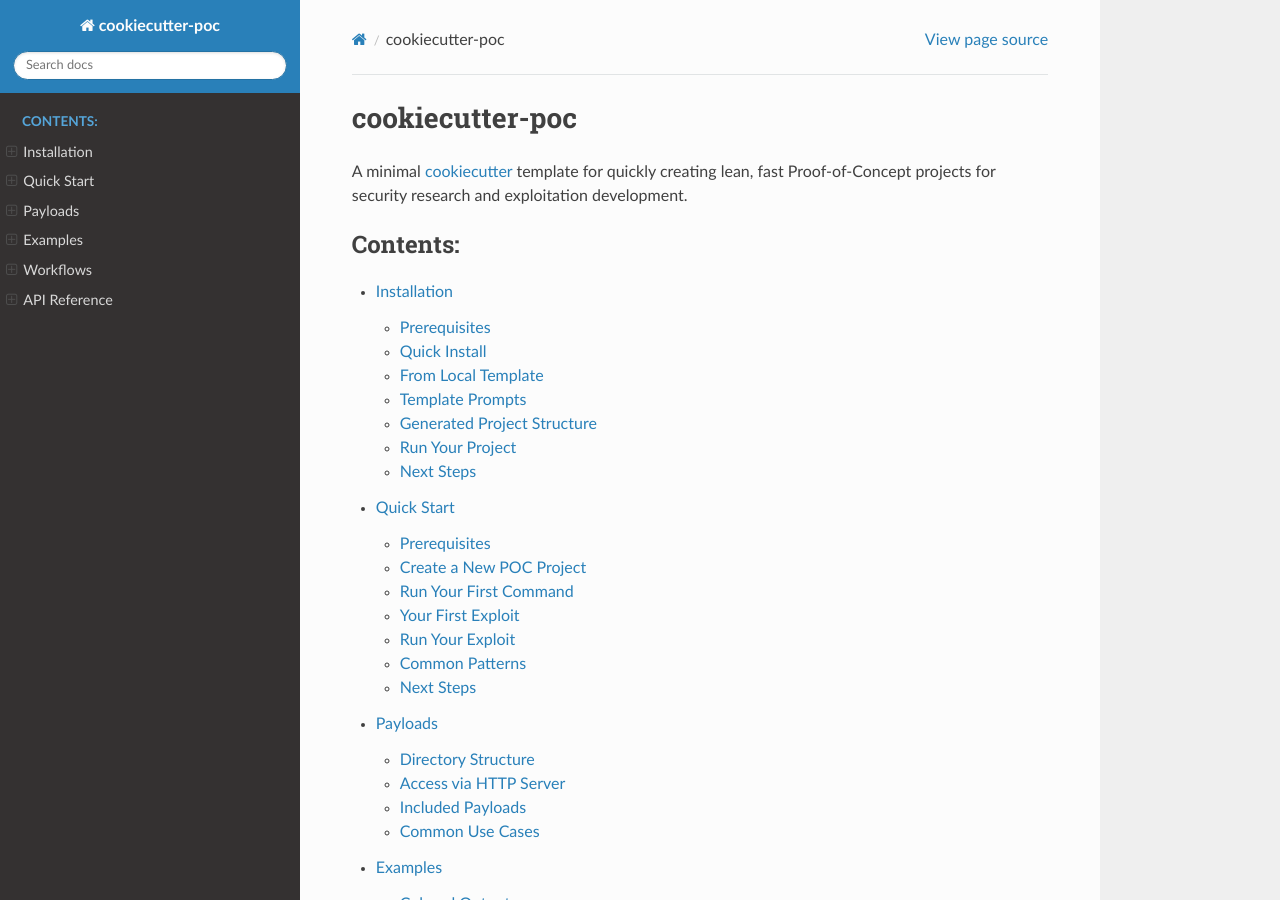
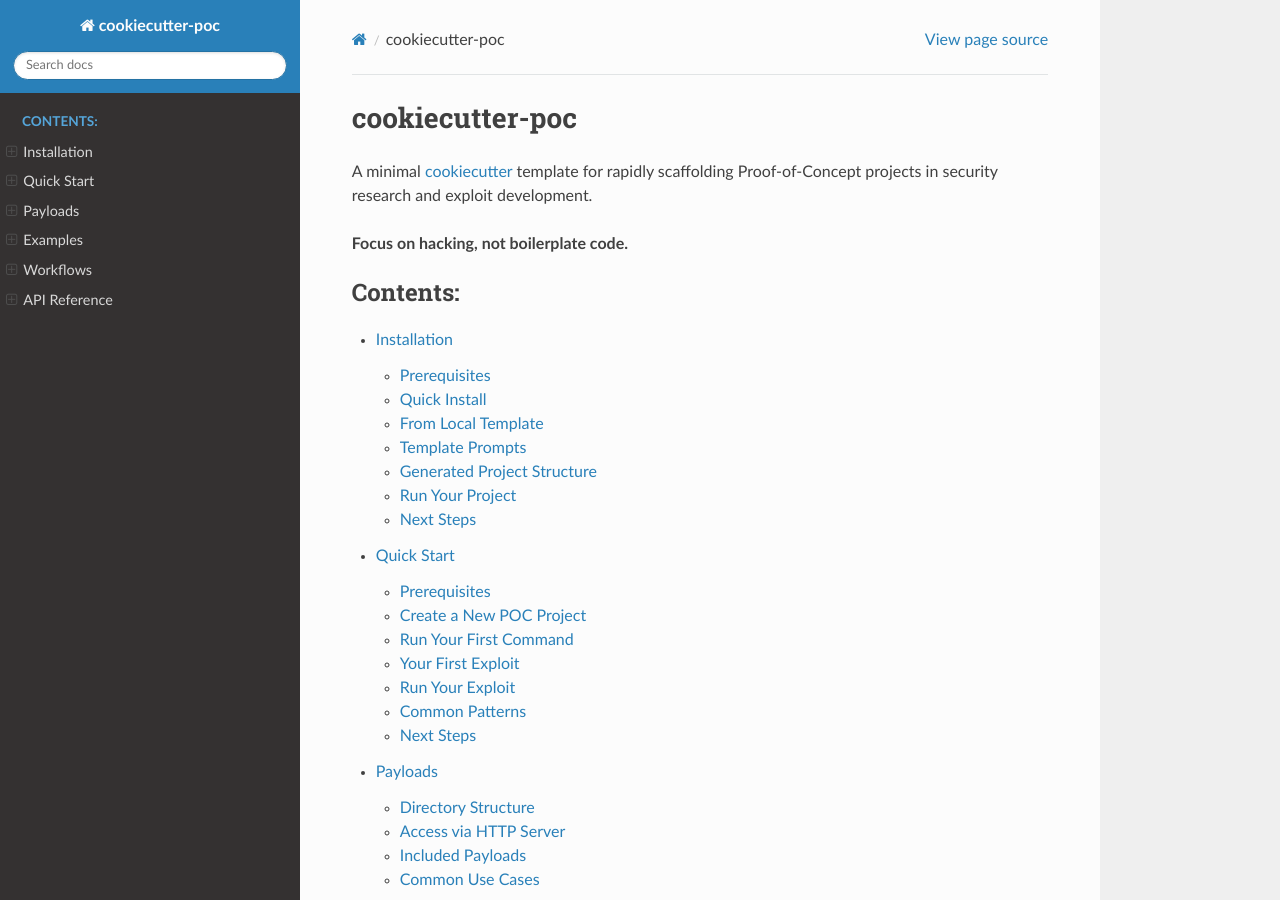
Before and after one commit to kwkeefer/cookiecutter-poc, a Sphinx documentation site: the page built from docs/index.rst, in a window 1280 px wide and 900 px high. Built offline with Sphinx 7.4.7 and the Read the Docs theme 3.1.0, drawn with Linux system fonts in a browser that asks for light colours.

Commit message:
improve intro

```diff
--- a/docs/index.rst
+++ b/docs/index.rst
@@ -1,7 +1,9 @@
 cookiecutter-poc
 ================
 
-A minimal `cookiecutter <https://cookiecutter.readthedocs.io/en/stable/README.html>`_ template for quickly creating lean, fast Proof-of-Concept projects for security research and exploitation development.
+A minimal `cookiecutter <https://cookiecutter.readthedocs.io/en/stable/README.html>`_ template for rapidly scaffolding Proof-of-Concept projects in security research and exploit development.
+
+**Focus on hacking, not boilerplate code.**
 
 .. toctree::
    :maxdepth: 2
```
